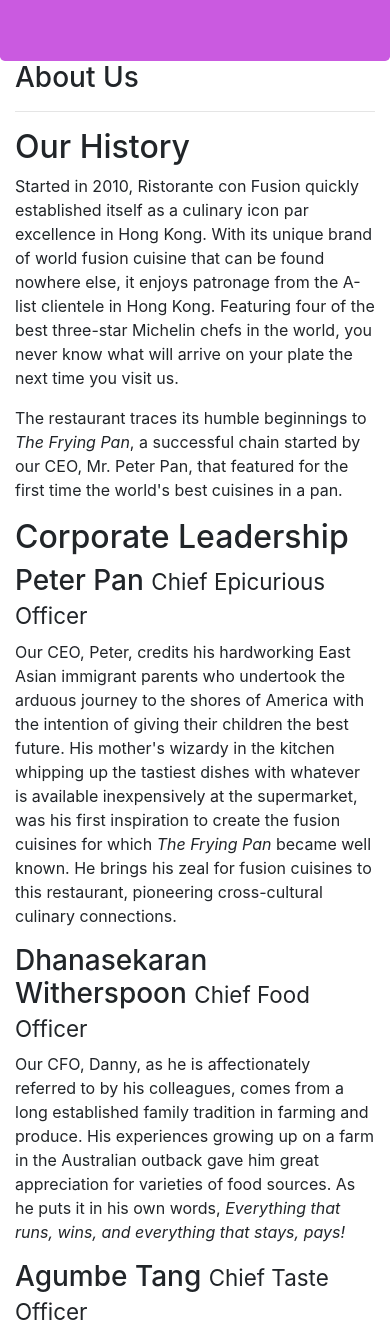
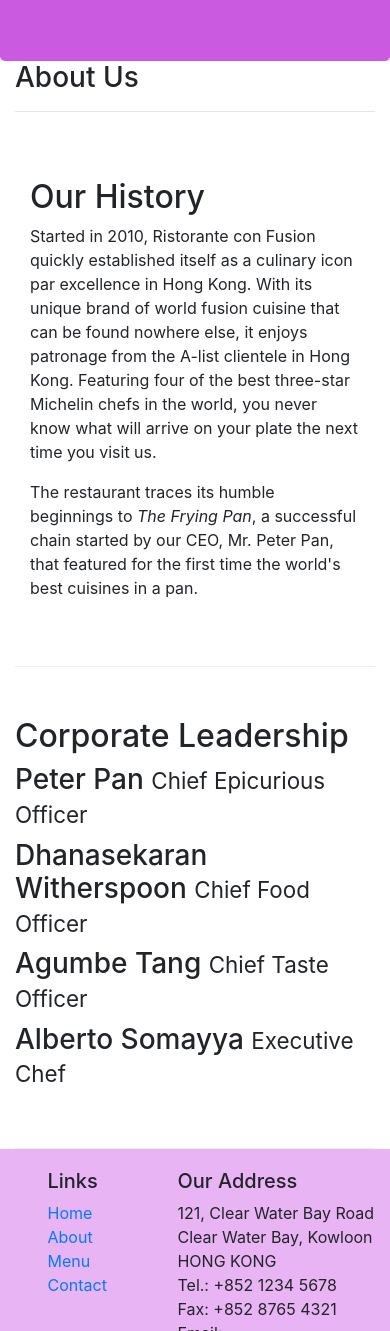
Before and after one commit to ali97730/Bootstrap-4, a website: page aboutus.html in a window 390 px wide. Shown: the part 320-1651 px from the top of the page. Drawn offline with nearby package versions, Linux system fonts and the light colour scheme.

Commit message:
assignmnet about us

```diff
--- a/aboutus.html
+++ b/aboutus.html
@@ -30,15 +30,15 @@
     </header>
 
     <div class="container">
-        <div>
-            <div>
+        <div class="row">
+            <div class="col">
                <h3>About Us</h3>
                <hr>
             </div>
         </div>
 
-        <div>
-            <div>
+        <div class="row row-content">
+            <div class="col-12 col-sm-6">
                 <h2>Our History</h2>
                 <p>Started in 2010, Ristorante con Fusion quickly established itself as a culinary icon par excellence in Hong Kong. With its unique brand of world fusion cuisine that can be found nowhere else, it enjoys patronage from the A-list clientele in Hong Kong.  Featuring four of the best three-star Michelin chefs in the world, you never know what will arrive on your plate the next time you visit us.</p>
                 <p>The restaurant traces its humble beginnings to <em>The Frying Pan</em>, a successful chain started by our CEO, Mr. Peter Pan, that featured for the first time the world's best cuisines in a pan.</p>
@@ -48,17 +48,17 @@
         </div>
 
 
-        <div>
-            <div>
+        <div class="row row-content align-items-center">
+            <div >
                 <h2>Corporate Leadership</h2>
                 <h3>Peter Pan <small>Chief Epicurious Officer</small></h3>
-                <p>Our CEO, Peter, credits his hardworking East Asian immigrant parents who undertook the arduous journey to the shores of America with the intention of giving their children the best future. His mother's wizardy in the kitchen whipping up the tastiest dishes with whatever is available inexpensively at the supermarket, was his first inspiration to create the fusion cuisines for which <em>The Frying Pan</em> became well known. He brings his zeal for fusion cuisines to this restaurant, pioneering cross-cultural culinary connections.</p>
+                <p class=" d-none d-sm-block">Our CEO, Peter, credits his hardworking East Asian immigrant parents who undertook the arduous journey to the shores of America with the intention of giving their children the best future. His mother's wizardy in the kitchen whipping up the tastiest dishes with whatever is available inexpensively at the supermarket, was his first inspiration to create the fusion cuisines for which <em>The Frying Pan</em> became well known. He brings his zeal for fusion cuisines to this restaurant, pioneering cross-cultural culinary connections.</p>
                 <h3>Dhanasekaran Witherspoon <small>Chief Food Officer</small></h3>
-                <p>Our CFO, Danny, as he is affectionately referred to by his colleagues, comes from a long established family tradition in farming and produce. His experiences growing up on a farm in the Australian outback gave him great appreciation for varieties of food sources. As he puts it in his own words, <em>Everything that runs, wins, and everything that stays, pays!</em></p>
+                <p class=" d-none d-sm-block">Our CFO, Danny, as he is affectionately referred to by his colleagues, comes from a long established family tradition in farming and produce. His experiences growing up on a farm in the Australian outback gave him great appreciation for varieties of food sources. As he puts it in his own words, <em>Everything that runs, wins, and everything that stays, pays!</em></p>
                 <h3>Agumbe Tang <small>Chief Taste Officer</small></h3>
-                <p>Blessed with the most discerning gustatory sense, Agumbe, our CTO, personally ensures that every dish that we serve meets his exacting tastes. Our chefs dread the tongue lashing that ensues if their dish does not meet his exacting standards. He lives by his motto, <em>You click only if you survive my lick.</em></p>
+                <p class=" d-none d-sm-block">Blessed with the most discerning gustatory sense, Agumbe, our CTO, personally ensures that every dish that we serve meets his exacting tastes. Our chefs dread the tongue lashing that ensues if their dish does not meet his exacting standards. He lives by his motto, <em>You click only if you survive my lick.</em></p>
                 <h3>Alberto Somayya <small>Executive Chef</small></h3>
-                <p>Award winning three-star Michelin chef with wide International experience having worked closely with whos-who in the culinary world, he specializes in creating mouthwatering Indo-Italian fusion experiences. He says, <em>Put together the cuisines from the two craziest cultures, and you get a winning hit! Amma Mia!</em></p>
+                <p class=" d-none d-sm-block">Award winning three-star Michelin chef with wide International experience having worked closely with whos-who in the culinary world, he specializes in creating mouthwatering Indo-Italian fusion experiences. He says, <em>Put together the cuisines from the two craziest cultures, and you get a winning hit! Amma Mia!</em></p>
             </div>
        </div>
 
```
